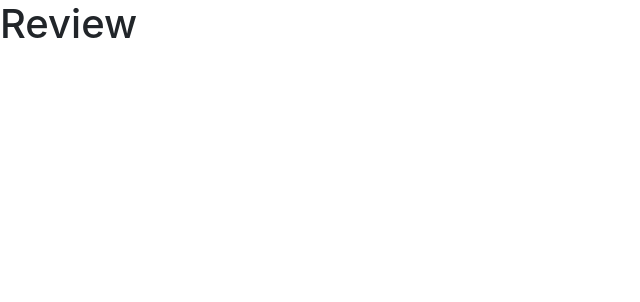
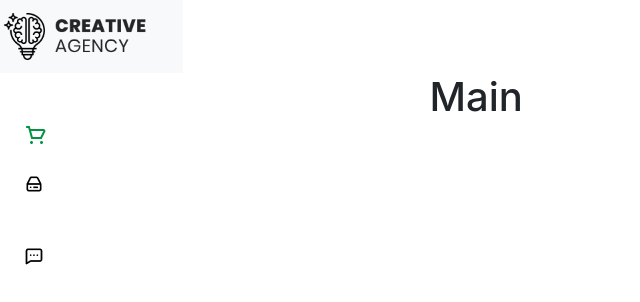
Before and after one commit to ranamahmud/creative-agency-client, a React (Create React App) app: page /review in a window 1280 px wide. Shown: the top 302 px of the page, without its empty margins (0-640 px from the left). Built offline with nearby package versions, Linux system fonts and the light colour scheme.

Commit message:
navbar home link added

```diff
--- a/src/components/Home/NavbarMain/NavbarMain.js
+++ b/src/components/Home/NavbarMain/NavbarMain.js
@@ -6,9 +6,11 @@ const NavbarMain = () => {
     const location = useLocation();
     return (
         <Navbar bg="light" expand="lg">
-            <Navbar.Brand href="#home">
+
+            <Link className="navbar-brand" to="/">
                 <Image src={require('../../../images/logos/logo.png')} id="logo" />
-            </Navbar.Brand>
+            </Link>
+
             <Navbar.Toggle aria-controls="basic-navbar-nav" />
             {
                 location.pathname === '/' &&
--- a/src/components/Order/Order.js
+++ b/src/components/Order/Order.js
@@ -1,5 +1,6 @@
 import React, { useState } from 'react';
 import Sidebar from '../Dashboard/Sidebar/Sidebar';
+import NavbarMain from '../Home/NavbarMain/NavbarMain';
 
 const Order = () => {
     const [info, setInfo] = useState({});
@@ -36,7 +37,11 @@ const Order = () => {
     }
 
     return (
+        <section>
+            <div className="row"><NavbarMain /></div>
+
             <section className="container-fluid row">
+
                 <Sidebar></Sidebar>
                 <div className="col-md-10 p-4 pr-5" style={{ position: "absolute", right: 0, backgroundColor: "#F4FDFB" }}>
                     <h5 className="text-brand">Add a Doctor</h5>
@@ -57,6 +62,7 @@ const Order = () => {
                     </form>
                 </div>
             </section>
+        </section>
     );
 };
 
--- a/src/components/Review/Review.js
+++ b/src/components/Review/Review.js
@@ -1,10 +1,27 @@
 import React from 'react';
+import Sidebar from '../Dashboard/Sidebar/Sidebar';
+import NavbarMain from '../Home/NavbarMain/NavbarMain';
 
 const Review = () => {
     return (
-        <div>
-            <h1>Review</h1>
-        </div>
+        <section>
+            <div className="row"><NavbarMain /></div>
+            <div className="row">
+                <div className="col-md-2 col-sm-6 col-12">
+                    <Sidebar></Sidebar>
+                </div>
+                <div className="col-md-5 col-sm-12 col-12 d-flex justify-content-center">
+                    {/* <Calendar
+                        onChange={handleDateChange}
+                        value={new Date()}
+                    /> */}
+                    <h1>Main</h1>
+                </div>
+                <div className="col-md-5 col-sm-12 col-12">
+                    {/* <AppointmentsByDate appointments={appointments}></AppointmentsByDate> */}
+                </div>
+            </div>
+        </section>
     );
 };
 
--- a/src/components/ServiceList/ServiceList.js
+++ b/src/components/ServiceList/ServiceList.js
@@ -1,10 +1,27 @@
 import React from 'react';
+import Sidebar from '../Dashboard/Sidebar/Sidebar';
+import NavbarMain from '../Home/NavbarMain/NavbarMain';
 
 const ServiceList = () => {
     return (
-        <div>
-            <h1>Service List</h1>
-        </div>
+        <section>
+            <div className="row"><NavbarMain /></div>
+            <div className="row">
+                <div className="col-md-2 col-sm-6 col-12">
+                    <Sidebar></Sidebar>
+                </div>
+                <div className="col-md-5 col-sm-12 col-12 d-flex justify-content-center">
+                    {/* <Calendar
+                        onChange={handleDateChange}
+                        value={new Date()}
+                    /> */}
+                    <h1>Service List</h1>
+                </div>
+                <div className="col-md-5 col-sm-12 col-12">
+                    {/* <AppointmentsByDate appointments={appointments}></AppointmentsByDate> */}
+                </div>
+            </div>
+        </section>
     );
 };
 
```
Lines whose indentation alone changed are shown as unchanged.
